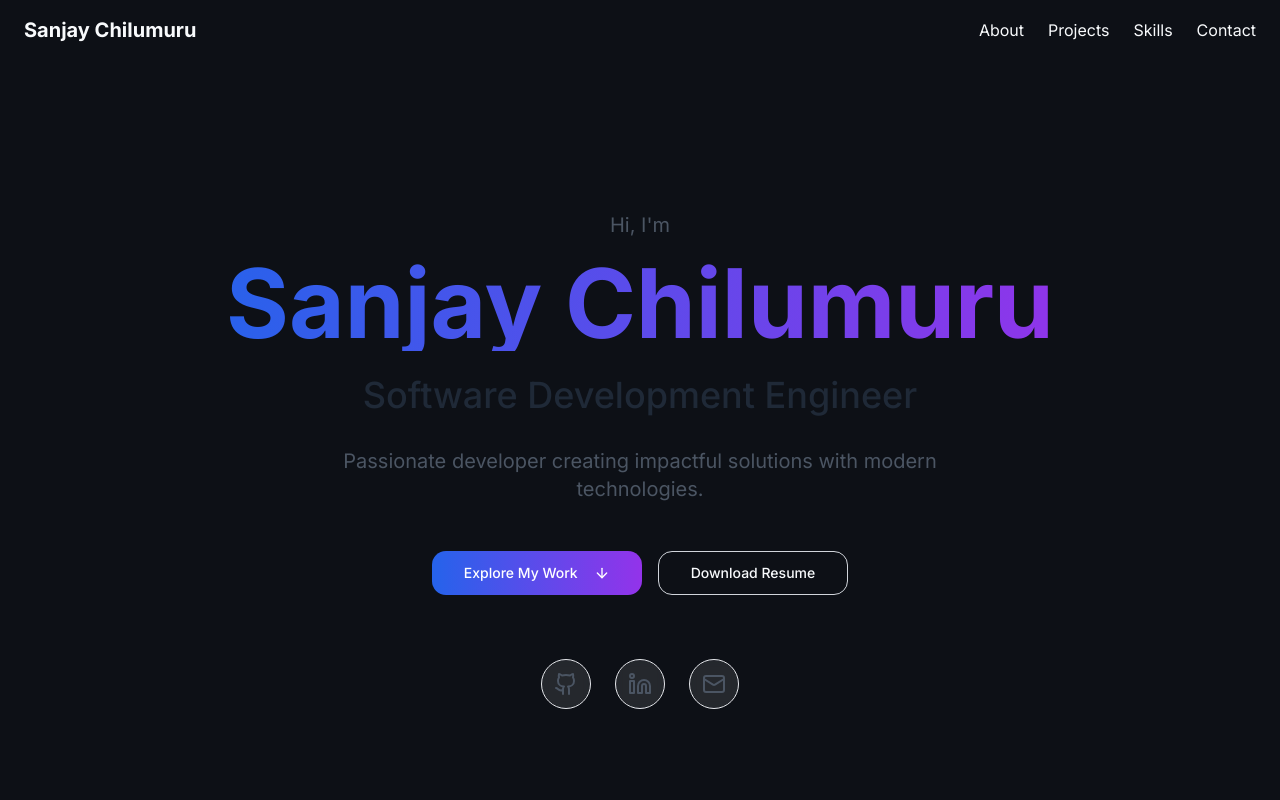
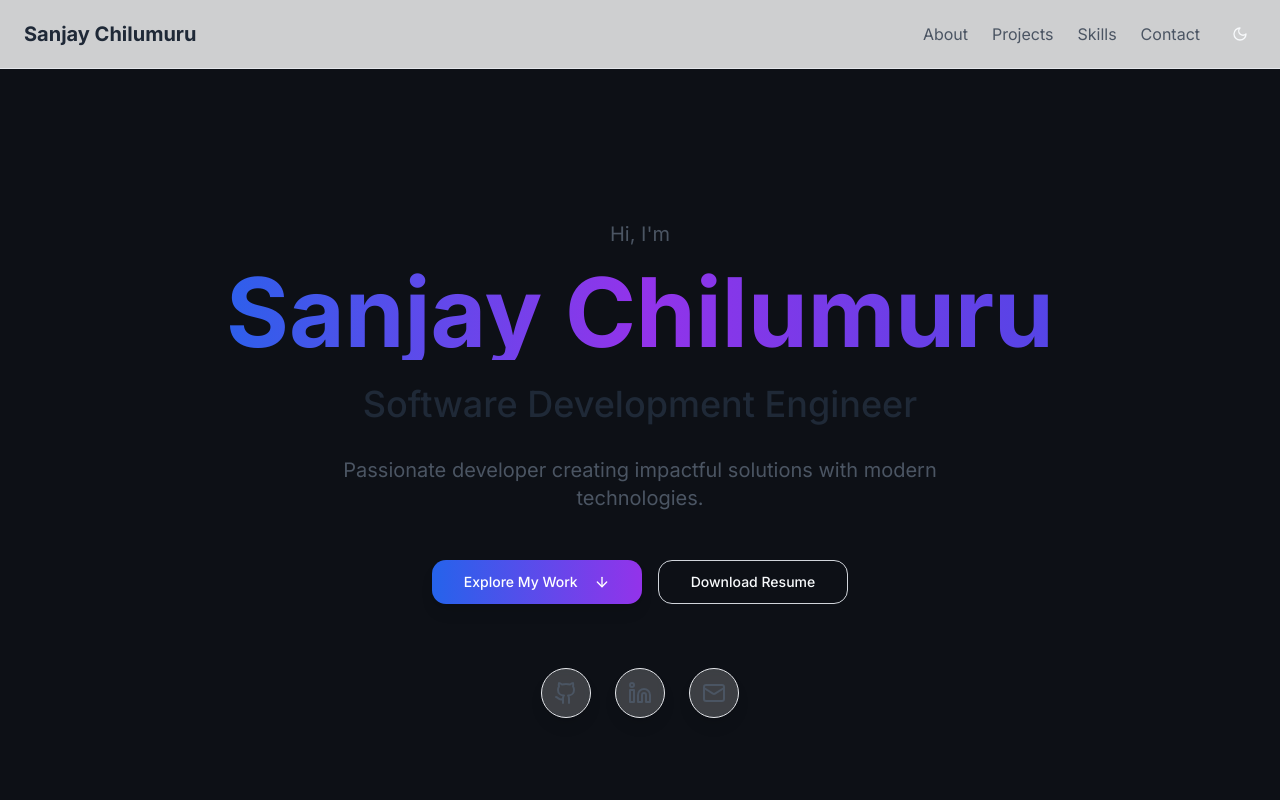
Before and after one commit to SanjayRyuzaki/portfolio, a React (Vite) app: page / in a window 1280 px wide. Shown: the top 800 px of the page. Built offline with nearby package versions, Linux system fonts and the light colour scheme.

Commit message:
feat: enhance animations and add dark mode toggle

```diff
--- a/src/components/Hero.tsx
+++ b/src/components/Hero.tsx
@@ -1,10 +1,11 @@
-import { motion } from 'framer-motion';
+import { motion, useInView } from 'framer-motion';
 import { useRef } from 'react';
 import { ArrowDown, Github, Linkedin, Mail } from 'lucide-react';
 import { Button } from '@/components/ui/button';
 
 const Hero = () => {
   const containerRef = useRef(null);
+  const isInView = useInView(containerRef, { once: true, margin: "-100px" });
 
   const scrollToNext = () => {
     const aboutSection = document.querySelector('#about');
@@ -17,33 +18,57 @@ const Hero = () => {
   };
 
   return (
-    <section className="min-h-screen flex items-center justify-center relative" ref={containerRef}>
-      {/* Background - basic for now */}
-      <div className="absolute inset-0 bg-gradient-to-br from-blue-50 to-indigo-100 dark:from-gray-900 dark:to-gray-800 -z-10" />
+    <section className="min-h-screen flex items-center justify-center relative overflow-hidden" ref={containerRef}>
+      {/* Background with improved gradient */}
+      <div className="absolute inset-0 bg-gradient-to-br from-blue-50 via-indigo-50 to-purple-50 dark:from-gray-900 dark:via-gray-800 dark:to-gray-900 -z-10" />
+
+      {/* Floating particles effect */}
+      <div className="absolute inset-0 -z-10">
+        {[...Array(15)].map((_, i) => (
+          <motion.div
+            key={i}
+            className="absolute w-1 h-1 bg-blue-400/30 rounded-full"
+            style={{
+              left: `${Math.random() * 100}%`,
+              top: `${Math.random() * 100}%`,
+            }}
+            initial={{ opacity: 0, y: 0 }}
+            animate={isInView ? {
+              opacity: [0.3, 0.8, 0.3],
+              y: [0, -30, 0],
+            } : { opacity: 0, y: 0 }}
+            transition={{
+              duration: 4 + Math.random() * 3,
+              repeat: isInView ? Infinity : 0,
+              delay: Math.random() * 2,
+            }}
+          />
+        ))}
+      </div>
 
       <div className="container mx-auto px-6 text-center">
         <motion.div
           initial={{ opacity: 0, y: 30 }}
-          animate={{ opacity: 1, y: 0 }}
+          animate={isInView ? { opacity: 1, y: 0 } : { opacity: 0, y: 30 }}
           transition={{ duration: 0.8 }}
           className="max-w-4xl mx-auto"
         >
           {/* Greeting */}
           <motion.p
             initial={{ opacity: 0, y: 20 }}
-            animate={{ opacity: 1, y: 0 }}
+            animate={isInView ? { opacity: 1, y: 0 } : { opacity: 0, y: 20 }}
             transition={{ delay: 0.2, duration: 0.6 }}
             className="text-lg md:text-xl text-gray-600 dark:text-gray-300 mb-4"
           >
             Hi, I'm
           </motion.p>
 
-          {/* Main heading */}
+          {/* Main heading with improved gradient */}
           <motion.h1
             initial={{ opacity: 0, y: 30 }}
-            animate={{ opacity: 1, y: 0 }}
+            animate={isInView ? { opacity: 1, y: 0 } : { opacity: 0, y: 30 }}
             transition={{ delay: 0.4, duration: 0.8 }}
-            className="text-5xl md:text-7xl lg:text-8xl font-bold mb-6 bg-gradient-to-r from-blue-600 to-purple-600 bg-clip-text text-transparent"
+            className="text-5xl md:text-7xl lg:text-8xl font-bold mb-6 bg-gradient-to-r from-blue-600 via-purple-600 to-indigo-600 bg-clip-text text-transparent"
           >
             Sanjay Chilumuru
           </motion.h1>
@@ -51,17 +76,17 @@ const Hero = () => {
           {/* Subtitle */}
           <motion.h2
             initial={{ opacity: 0, y: 20 }}
-            animate={{ opacity: 1, y: 0 }}
+            animate={isInView ? { opacity: 1, y: 0 } : { opacity: 0, y: 20 }}
             transition={{ delay: 0.6, duration: 0.6 }}
             className="text-2xl md:text-3xl lg:text-4xl font-medium mb-8 text-gray-800 dark:text-gray-200"
           >
             Software Development Engineer
           </motion.h2>
 
-          {/* Description */}
+          {/* Description with improved styling */}
           <motion.p
             initial={{ opacity: 0, y: 20 }}
-            animate={{ opacity: 1, y: 0 }}
+            animate={isInView ? { opacity: 1, y: 0 } : { opacity: 0, y: 20 }}
             transition={{ delay: 0.8, duration: 0.6 }}
             className="text-lg md:text-xl text-gray-600 dark:text-gray-300 mb-12 max-w-2xl mx-auto leading-relaxed"
           >
@@ -69,16 +94,16 @@ const Hero = () => {
             {/* TODO: Add more detailed description later */}
           </motion.p>
 
-          {/* CTA Buttons */}
+          {/* CTA Buttons with improved styling */}
           <motion.div
             initial={{ opacity: 0, y: 20 }}
-            animate={{ opacity: 1, y: 0 }}
+            animate={isInView ? { opacity: 1, y: 0 } : { opacity: 0, y: 20 }}
             transition={{ delay: 1, duration: 0.6 }}
             className="flex flex-col sm:flex-row gap-4 justify-center items-center mb-16"
           >
             <Button
               size="lg"
-              className="bg-gradient-to-r from-blue-600 to-purple-600 hover:from-blue-700 hover:to-purple-700 text-white"
+              className="bg-gradient-to-r from-blue-600 to-purple-600 hover:from-blue-700 hover:to-purple-700 text-white shadow-lg hover:shadow-xl transition-all duration-300"
               onClick={() => scrollToNext()}
             >
               Explore My Work
@@ -87,17 +112,17 @@ const Hero = () => {
             <Button
               variant="outline"
               size="lg"
-              className="border-gray-300 dark:border-gray-600"
+              className="border-gray-300 dark:border-gray-600 hover:bg-gray-50 dark:hover:bg-gray-800 transition-all duration-300"
               onClick={handleDownloadResume}
             >
               Download Resume
             </Button>
           </motion.div>
 
-          {/* Social Links */}
+          {/* Social Links with improved styling */}
           <motion.div
             initial={{ opacity: 0, y: 20 }}
-            animate={{ opacity: 1, y: 0 }}
+            animate={isInView ? { opacity: 1, y: 0 } : { opacity: 0, y: 20 }}
             transition={{ delay: 1.2, duration: 0.6 }}
             className="flex justify-center space-x-6"
           >
@@ -111,11 +136,11 @@ const Hero = () => {
                 href={social.href}
                 target="_blank"
                 rel="noopener noreferrer"
-                whileHover={{ scale: 1.1 }}
+                whileHover={{ scale: 1.1, y: -2 }}
                 whileTap={{ scale: 0.95 }}
-                className="p-3 rounded-full bg-white/10 backdrop-blur-sm border border-gray-200 dark:border-gray-700 hover:bg-white/20 transition-all duration-300"
+                className="p-3 rounded-full bg-white/20 backdrop-blur-sm border border-gray-200 dark:border-gray-700 hover:bg-white/30 transition-all duration-300 shadow-lg"
                 initial={{ opacity: 0, y: 20 }}
-                animate={{ opacity: 1, y: 0 }}
+                animate={isInView ? { opacity: 1, y: 0 } : { opacity: 0, y: 20 }}
                 transition={{ delay: 1.4 + index * 0.1 }}
               >
                 <social.icon className="h-6 w-6 text-gray-600 dark:text-gray-300 hover:text-blue-600 dark:hover:text-blue-400 transition-colors" />
@@ -124,16 +149,16 @@ const Hero = () => {
           </motion.div>
         </motion.div>
 
-        {/* Scroll indicator */}
+        {/* Scroll indicator with improved animation */}
         <motion.div
           initial={{ opacity: 0 }}
-          animate={{ opacity: 1 }}
+          animate={isInView ? { opacity: 1 } : { opacity: 0 }}
           transition={{ delay: 2, duration: 0.6 }}
           className="absolute bottom-8 left-1/2 transform -translate-x-1/2"
         >
           <motion.div
-            animate={{ y: [0, 10, 0] }}
-            transition={{ duration: 2, repeat: Infinity }}
+            animate={isInView ? { y: [0, 10, 0] } : { y: 0 }}
+            transition={{ duration: 2, repeat: isInView ? Infinity : 0 }}
             className="cursor-pointer"
             onClick={scrollToNext}
           >
--- a/src/components/Navigation.tsx
+++ b/src/components/Navigation.tsx
@@ -1,18 +1,77 @@
-import React from 'react';
+import React, { useState } from 'react';
+import { Moon, Sun, Menu, X } from 'lucide-react';
+import { Button } from '@/components/ui/button';
 
 const Navigation = () => {
+  const [isDark, setIsDark] = useState(false);
+  const [isMobileMenuOpen, setIsMobileMenuOpen] = useState(false);
+
+  const toggleTheme = () => {
+    setIsDark(!isDark);
+    // TODO: Implement proper theme switching
+    console.log('Theme toggled:', !isDark ? 'dark' : 'light');
+  };
+
+  const toggleMobileMenu = () => {
+    setIsMobileMenuOpen(!isMobileMenuOpen);
+  };
+
   return (
-    <nav className="py-4">
+    <nav className="py-4 bg-white/80 backdrop-blur-sm border-b border-gray-200 dark:bg-gray-900/80 dark:border-gray-700">
       <div className="container mx-auto px-6">
         <div className="flex justify-between items-center">
-          <div className="text-xl font-bold">Sanjay Chilumuru</div>
-          <div className="hidden md:flex space-x-6">
-            <a href="#about" className="hover:text-blue-600">About</a>
-            <a href="#projects" className="hover:text-blue-600">Projects</a>
-            <a href="#skills" className="hover:text-blue-600">Skills</a>
-            <a href="#contact" className="hover:text-blue-600">Contact</a>
+          <div className="text-xl font-bold text-gray-800 dark:text-gray-200">Sanjay Chilumuru</div>
+
+          {/* Desktop Navigation */}
+          <div className="hidden md:flex items-center space-x-6">
+            <a href="#about" className="text-gray-600 dark:text-gray-300 hover:text-blue-600 dark:hover:text-blue-400 transition-colors">About</a>
+            <a href="#projects" className="text-gray-600 dark:text-gray-300 hover:text-blue-600 dark:hover:text-blue-400 transition-colors">Projects</a>
+            <a href="#skills" className="text-gray-600 dark:text-gray-300 hover:text-blue-600 dark:hover:text-blue-400 transition-colors">Skills</a>
+            <a href="#contact" className="text-gray-600 dark:text-gray-300 hover:text-blue-600 dark:hover:text-blue-400 transition-colors">Contact</a>
+
+            {/* Theme Toggle */}
+            <Button
+              variant="ghost"
+              size="sm"
+              onClick={toggleTheme}
+              className="p-2 rounded-full hover:bg-gray-100 dark:hover:bg-gray-800"
+            >
+              {isDark ? <Sun className="h-4 w-4" /> : <Moon className="h-4 w-4" />}
+            </Button>
+          </div>
+
+          {/* Mobile Menu Button */}
+          <div className="md:hidden flex items-center space-x-2">
+            <Button
+              variant="ghost"
+              size="sm"
+              onClick={toggleTheme}
+              className="p-2 rounded-full hover:bg-gray-100 dark:hover:bg-gray-800"
+            >
+              {isDark ? <Sun className="h-4 w-4" /> : <Moon className="h-4 w-4" />}
+            </Button>
+            <Button
+              variant="ghost"
+              size="sm"
+              onClick={toggleMobileMenu}
+              className="p-2 rounded-full hover:bg-gray-100 dark:hover:bg-gray-800"
+            >
+              {isMobileMenuOpen ? <X className="h-4 w-4" /> : <Menu className="h-4 w-4" />}
+            </Button>
           </div>
         </div>
+
+        {/* Mobile Menu - TODO: Fix mobile menu positioning */}
+        {isMobileMenuOpen && (
+          <div className="md:hidden mt-4 pb-4 border-t border-gray-200 dark:border-gray-700">
+            <div className="flex flex-col space-y-2 pt-4">
+              <a href="#about" className="text-gray-600 dark:text-gray-300 hover:text-blue-600 dark:hover:text-blue-400 transition-colors py-2">About</a>
+              <a href="#projects" className="text-gray-600 dark:text-gray-300 hover:text-blue-600 dark:hover:text-blue-400 transition-colors py-2">Projects</a>
+              <a href="#skills" className="text-gray-600 dark:text-gray-300 hover:text-blue-600 dark:hover:text-blue-400 transition-colors py-2">Skills</a>
+              <a href="#contact" className="text-gray-600 dark:text-gray-300 hover:text-blue-600 dark:hover:text-blue-400 transition-colors py-2">Contact</a>
+            </div>
+          </div>
+        )}
       </div>
     </nav>
   );
```
Also changed, not shown: 1 other file (tests, documents, lock files or other folders).
